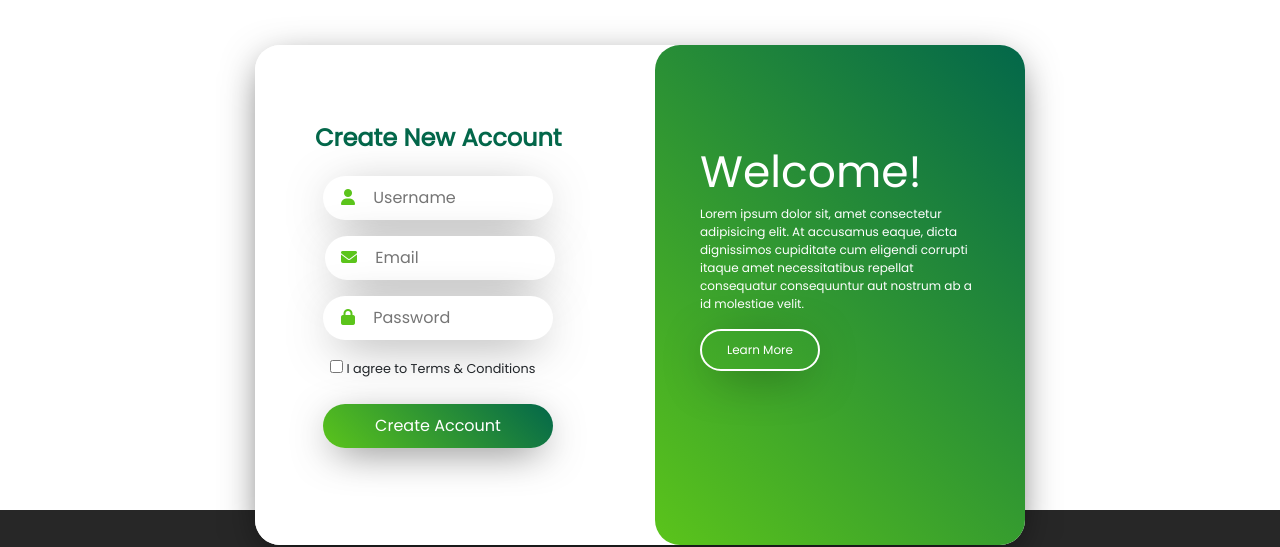
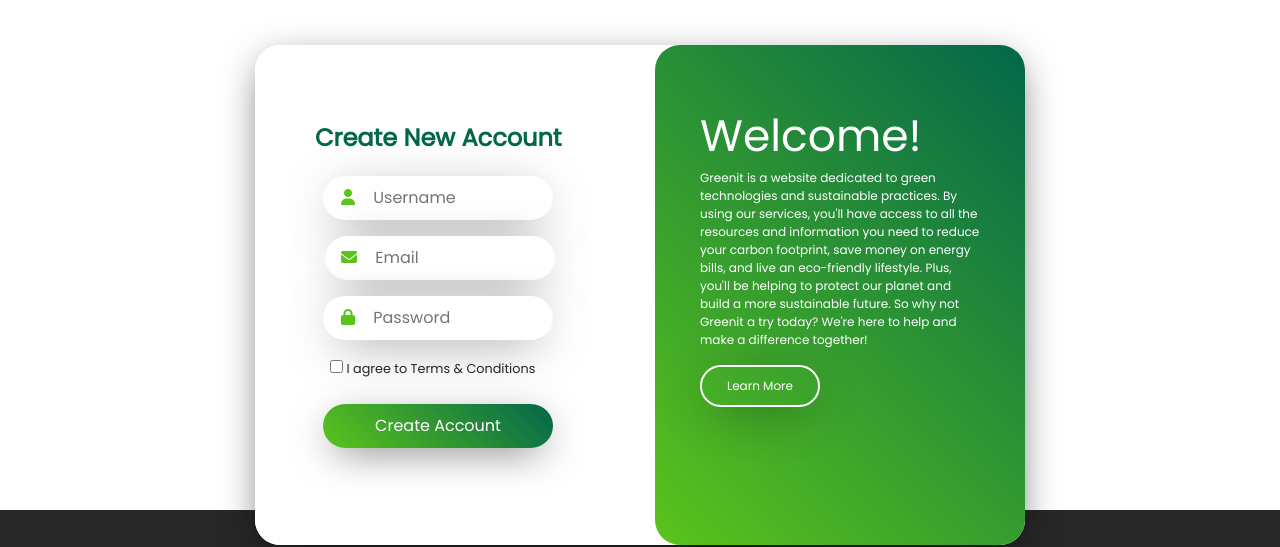
Before and after one commit to tayyab-ilyas/amuhacks, a plain HTML site: page signup.html in a window 1280 px wide. Shown: the part 105-652 px from the top of the page. Drawn offline with nearby package versions, Linux system fonts and the light colour scheme.

Commit message:
refactorX

```diff
--- a/signup.html
+++ b/signup.html
@@ -81,7 +81,7 @@
                 <div class="col-md-6">
                     <div class="myRightCtn">
                         <div class="box"><header>Welcome!</header>
-                        <p>Lorem ipsum dolor sit, amet consectetur adipisicing elit. At accusamus eaque, dicta dignissimos cupiditate cum eligendi corrupti itaque amet necessitatibus repellat consequatur consequuntur aut nostrum ab a id molestiae velit.</p>
+                        <p>Greenit is a website dedicated to green technologies and sustainable practices. By using our services, you'll have access to all the resources and information you need to reduce your carbon footprint, save money on energy bills, and live an eco-friendly lifestyle. Plus, you'll be helping to protect our planet and build a more sustainable future. So why not Greenit a try today? We're here to help and make a difference together!</p>
                         <a href="blog.html"><input type="button" class="butt_out" value="Learn More"/></a>
                         </div>
                     </div>
```
